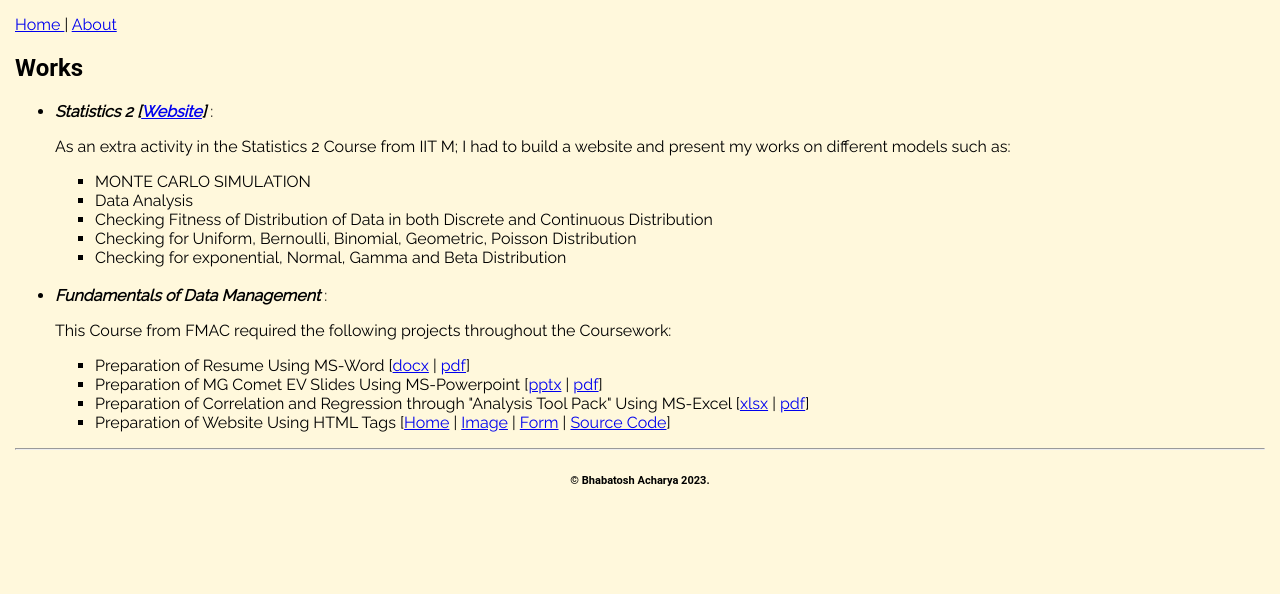
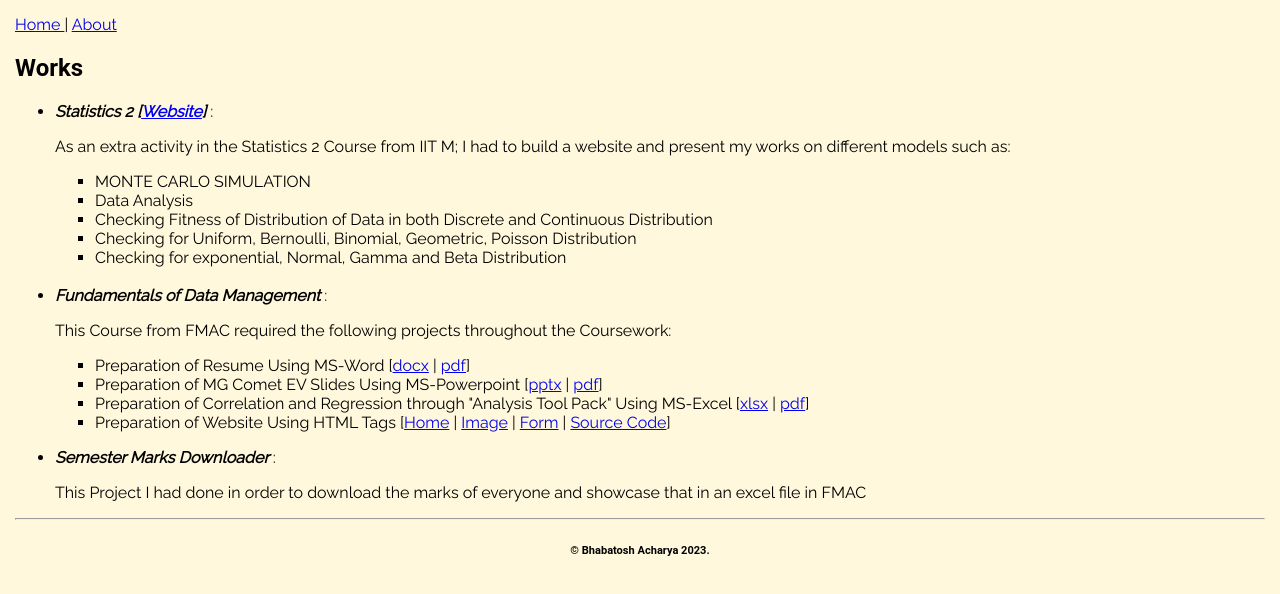
Before and after one commit to Prabhugod/Prabhugod.github.io, a plain HTML site: page Work.html in a window 1280 px wide. Drawn offline with Linux system fonts and the light colour scheme.

Commit message:
Work.html

```diff
--- a/Work.html
+++ b/Work.html
@@ -78,6 +78,12 @@
                 </li>
             </ul>
             </p>
+             <li>
+                <em><strong>
+                       Semester Marks Downloader
+                    </strong></em> :
+                <p> This Project I had done in order to download the marks of everyone and showcase that in an excel file in <bold>FMAC</bold>  </p>
+             </li>
             </li>
         </ul>
     </div>
```
